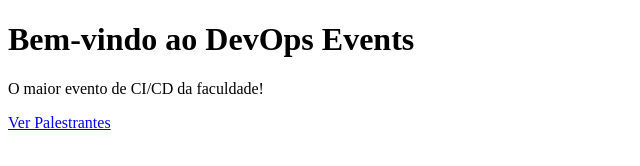
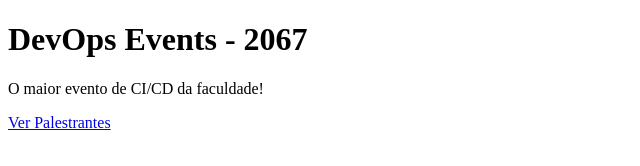
Before and after one commit to rmobrise/devops-events, a plain HTML site: page index.html in a window 1280 px wide. Shown: the whole page, without its empty margins (0-640 px from the left). Drawn offline with Linux system fonts and the light colour scheme.

Commit message:
fix: altera o titulo da branch 2067

```diff
--- a/index.html
+++ b/index.html
@@ -1,10 +1,10 @@
 <!DOCTYPE html>
 <html>
 <head>
-    <title> super DevOps Events 2025</title>
+    <title>DevOps Events</title>
 </head>
 <body>
-    <h1>Bem-vindo ao DevOps Events</h1>
+    <h1>DevOps Events - 2067</h1>
     <p>O maior evento de CI/CD da faculdade!</p>
     <a href="palestrantes.html">Ver Palestrantes</a>
 </body>
```
